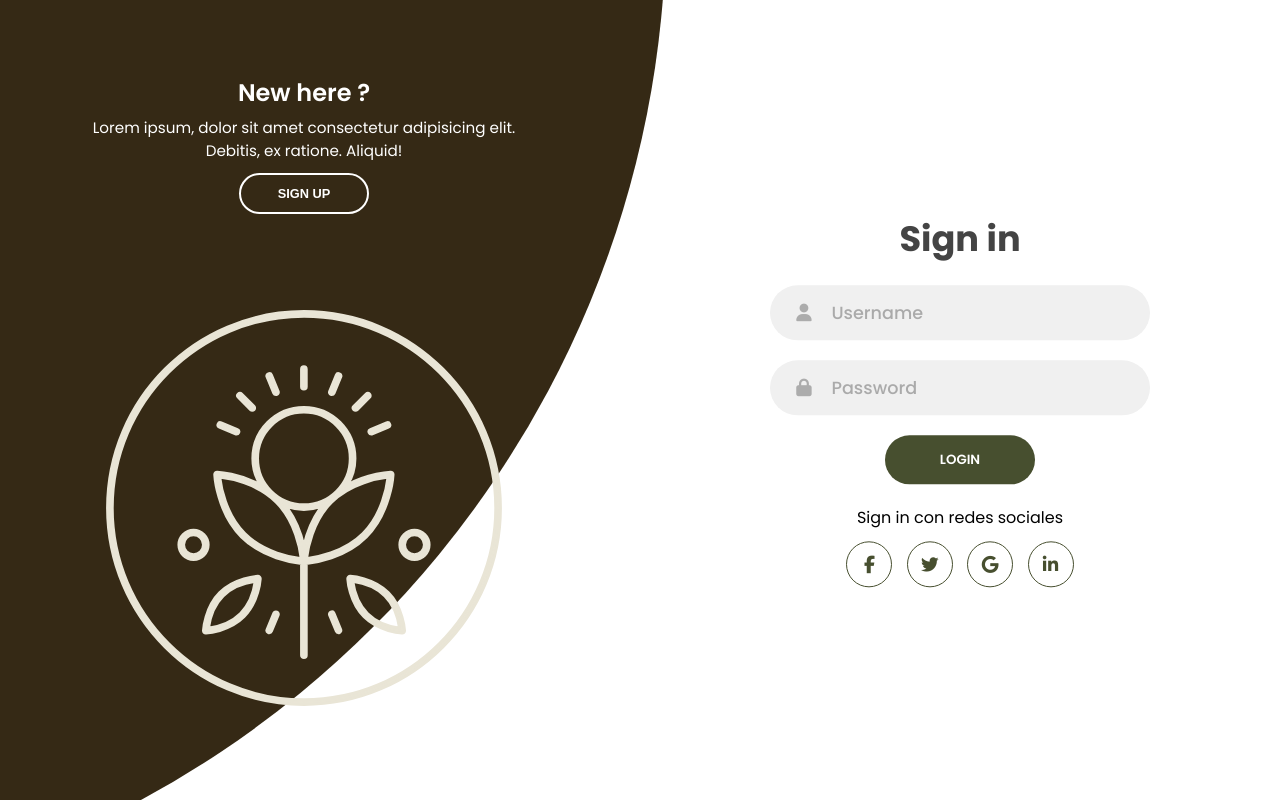
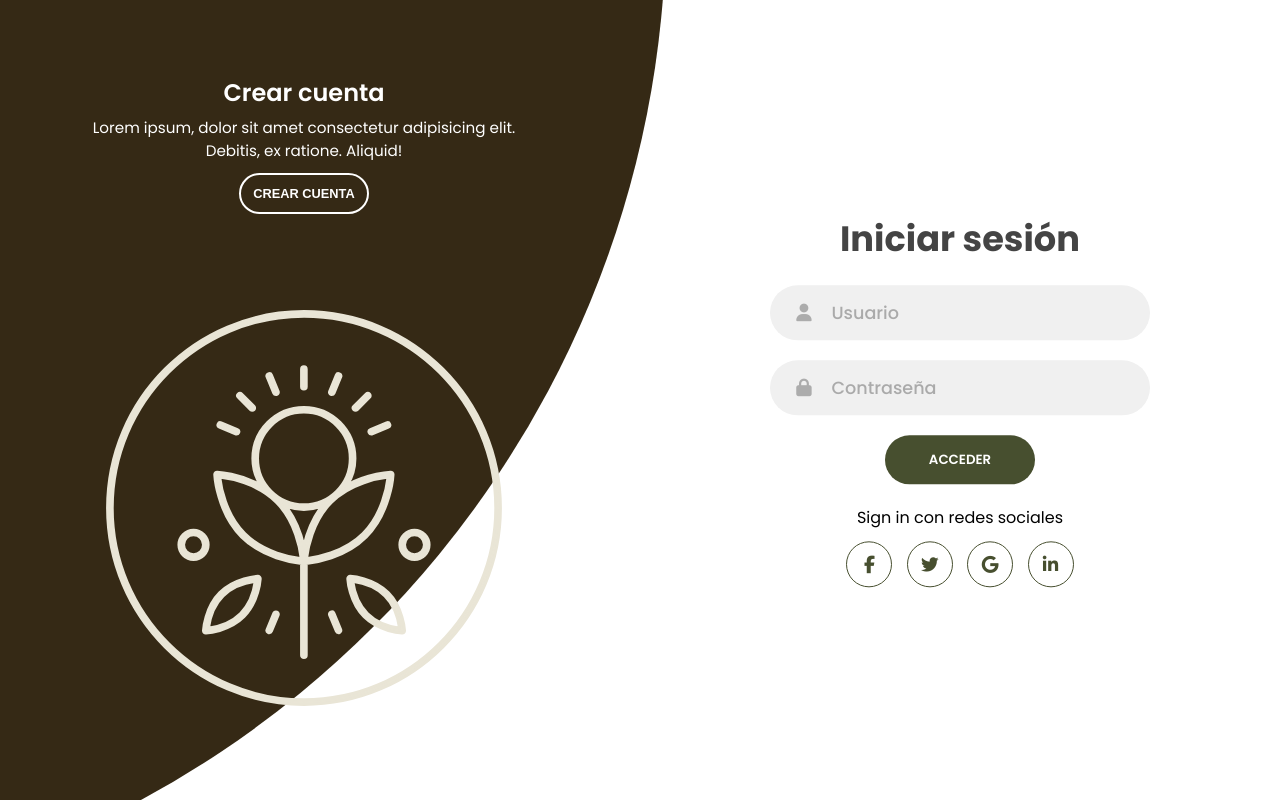
Before and after one commit to rafaelUribe/proyectoIntegradorTeamRocket, a website: page htmlComponents/signup_forms/index.html in a window 1280 px wide. Drawn offline with Linux system fonts and the light colour scheme.

Commit message:
modificaciones al signup_forms

```diff
--- a/htmlComponents/signup_forms/index.html
+++ b/htmlComponents/signup_forms/index.html
@@ -8,23 +8,23 @@
       crossorigin="anonymous"
     ></script>
     <link rel="stylesheet" href="style.css" />
-    <title>Sign in & Sign up Form</title>
+    <title>Log in & Sign up Form</title>
   </head>
   <body>
     <div class="container">
       <div class="forms-container">
         <div class="signin-signup">
           <form action="#" class="sign-in-form">
-            <h2 class="title">Sign in</h2>
+            <h2 class="title">Iniciar sesión</h2>
             <div class="input-field">
               <i class="fas fa-user"></i>
-              <input type="text" placeholder="Username" />
+              <input type="text" placeholder="Usuario" />
             </div>
             <div class="input-field">
               <i class="fas fa-lock"></i>
-              <input type="password" placeholder="Password" />
+              <input type="password" placeholder="Contraseña" />
             </div>
-            <input type="submit" value="Login" class="btn solid" />
+            <input type="submit" value="Acceder" class="btn solid" />
             <p class="social-text">Sign in con redes sociales</p>
             <div class="social-media">
               <a href="#" class="social-icon">
@@ -42,7 +42,7 @@
             </div>
           </form>
           <form action="#" class="sign-up-form">
-            <h2 class="title">Sign up</h2>
+            <h2 class="title">Crear cuenta</h2>
             <div class="input-field">
               <i class="fas fa-user"></i>
               <input type="text" placeholder="Usuario" />
@@ -59,8 +59,8 @@
               <i class="fas fa-lock"></i>
               <input type="password" placeholder="Contraseña" />
             </div>
-            <input type="submit" class="btn" value="Sign up" />
-            <p class="social-text">Sign up con redes sociales</p>
+            <input type="submit" class="btn" value="Crear cuenta" />
+            <p class="social-text">Crear cuenta con redes sociales</p>
             <div class="social-media">
               <a href="#" class="social-icon">
                 <i class="fab fa-facebook-f"></i>
@@ -82,26 +82,26 @@
       <div class="panels-container">
         <div class="panel left-panel">
           <div class="content">
-            <h3>New here ?</h3>
+            <h3>Crear cuenta</h3>
             <p>
               Lorem ipsum, dolor sit amet consectetur adipisicing elit. Debitis,
               ex ratione. Aliquid!
             </p>
             <button class="btn transparent" id="sign-up-btn">
-              Sign up
+              Crear cuenta
             </button>
           </div>
           <img src="../signup_forms/img/signuplogo.svg" class="image" alt="" />
         </div>
         <div class="panel right-panel">
           <div class="content">
-            <h3>One of us ?</h3>
+            <h3>Ya tengo cuenta</h3>
             <p>
               Lorem ipsum dolor sit amet consectetur adipisicing elit. Nostrum
               laboriosam ad deleniti.
             </p>
             <button class="btn transparent" id="sign-in-btn">
-              Sign in
+              Acceder
             </button>
           </div>
           <img src="../signup_forms/img/signuplogo.svg" class="image" alt="image" />
```
